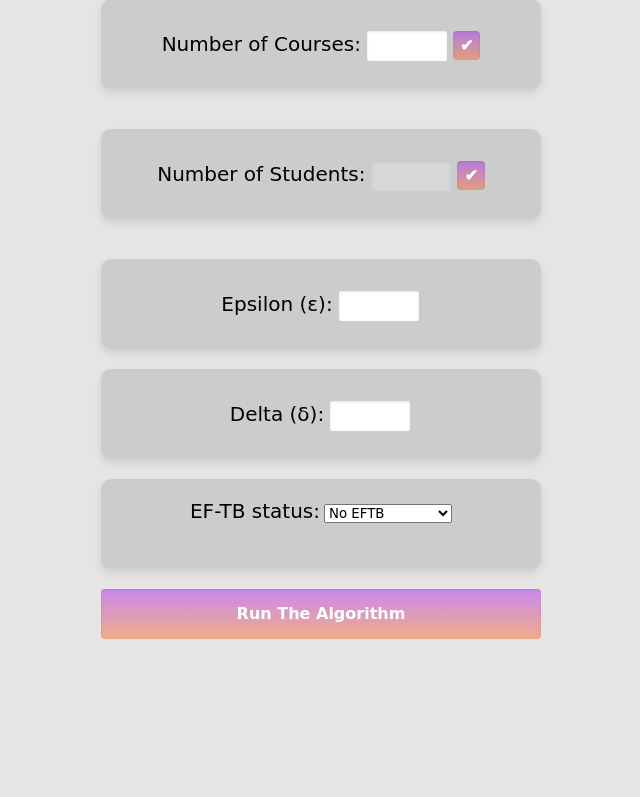
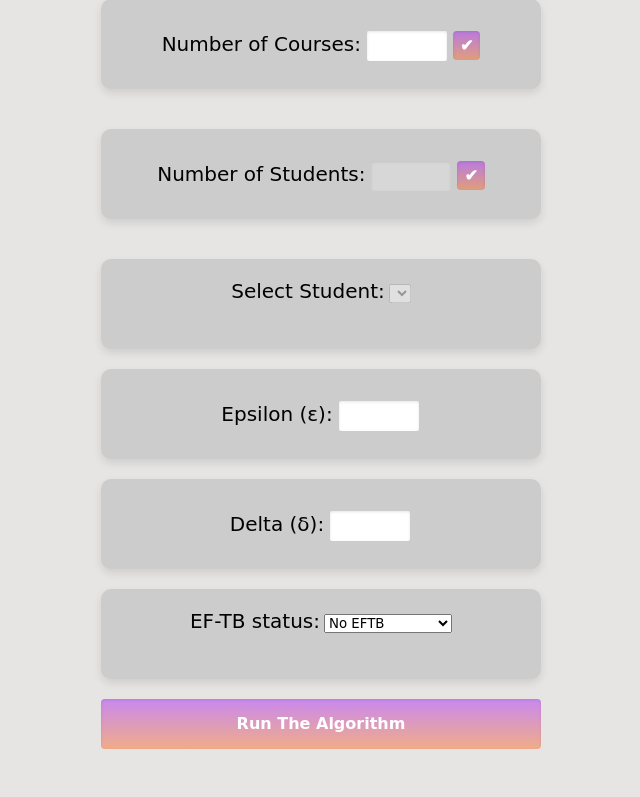
Before and after one commit to Final-project-distribution-of-courses/Flask-Website, a Flask app: template templates/manipulation_form.html in a window 1280 px wide. Shown: the part 359-1156 px from the top of the page, without its empty margins (319-959 px from the left). Before the commit the page ends 998 px from the top, so only its background shows below. Run offline with Flask 3, Linux system fonts and the light colour scheme; the template is opened without the code that fills it, so the values that code supplies are empty.

Commit message:
add selection of student

```diff
--- a/templates/manipulation_form.html
+++ b/templates/manipulation_form.html
@@ -37,6 +37,14 @@
         </div>
 
         <div class="fieldsContainer">
+            <!-- Student Selection -->
+            <label for="studentSelection">Select Student:</label>
+            <select id="studentSelection" name="studentSelection" required disabled>
+                <!-- Options will be added dynamically -->
+            </select><br><br>
+        </div>
+
+        <div class="fieldsContainer">
             <!-- Epsilon (ε) Input Field -->
             <label for="epsilon">Epsilon (ε):</label>
             <input type="number" id="epsilon" name="epsilon" step="0.01" min="0" required><br><br>
@@ -62,5 +70,26 @@
     </form>
 </div>
 <script src="{{ url_for('static', filename='form-functions.js') }}"></script>
+<script>
+    function addStudentFields() {
+        const numStudents = document.getElementById('numberOfStudents').value;
+        const studentSelection = document.getElementById('studentSelection');
+        studentSelection.innerHTML = ''; // Clear any existing options
+
+        for (let i = 1; i <= numStudents; i++) {
+            const option = document.createElement('option');
+            option.value = 'Student ' + i;
+            option.text = 'Student ' + i;
+            studentSelection.add(option);
+        }
+        studentSelection.disabled = false;
+    }
+
+    // Enable the number of students field when course capacities are chosen
+    function addCourseFields() {
+        // Logic for adding course fields
+        document.getElementById('numberOfStudents').disabled = false;
+    }
+</script>
 </body>
 </html>
```
